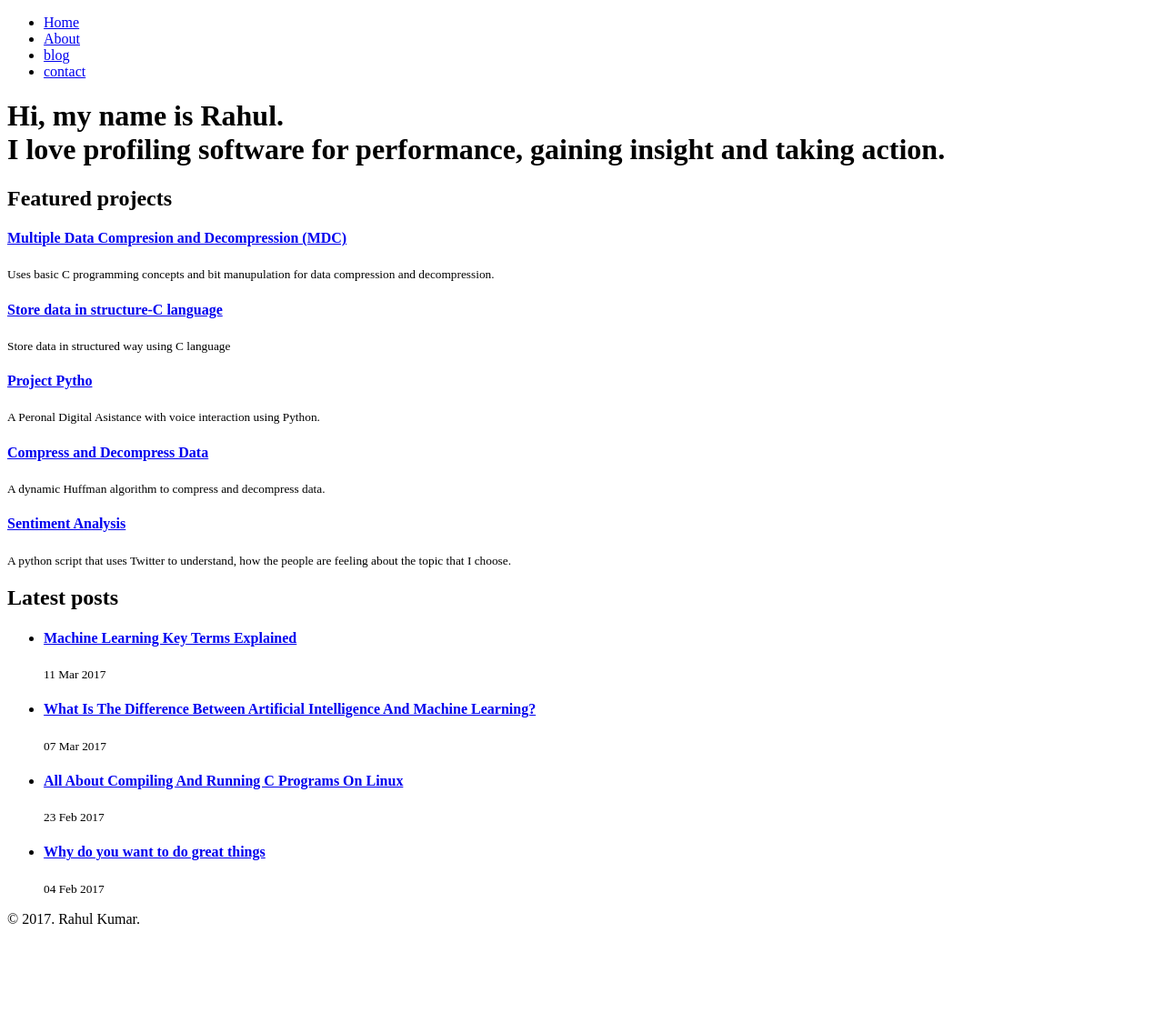
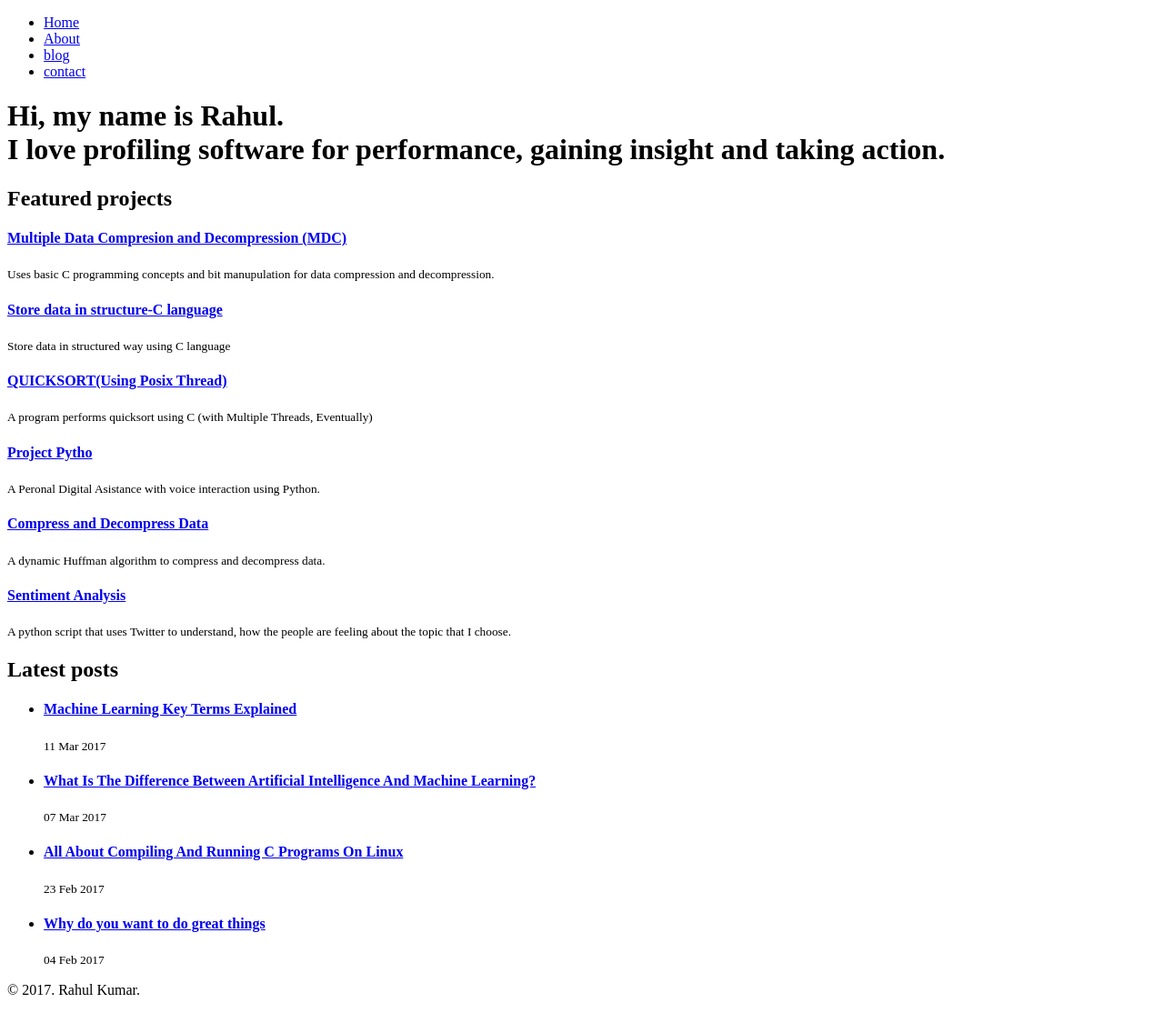
Before and after one commit to rahulkr7370/rahul10-pu.github.io, a Jekyll site: the page built from index.html, in a window 1280 px wide. Shown: the whole page at 91% size. Built offline with Jekyll 4.4.1, drawn with Linux system fonts in a browser that asks for light colours; before the commit the page ends 1036 px from its top, so only the background shows below that.

Commit message:
Update index.html

```diff
--- a/index.html
+++ b/index.html
@@ -12,6 +12,8 @@ description: Rahul Kumar. Programmer. Personal website. Includes blog posts cont
       <small>Uses basic C programming concepts and bit manupulation for data compression and decompression.</small>
       <h4><a href="https://github.com/rahul10-pu/Data-store-in-Structure-C">Store data in structure-C language</a></h4>
       <small>Store data in structured way using C language</small>
+    <h4><a href="https://github.com/rahul10-pu/Quicksort-with-POSIX-Thread">QUICKSORT(Using Posix Thread)</a> </h4>
+      <small> A program performs quicksort using C (with Multiple Threads, Eventually)</small>
     <h4><a href="https://github.com/rahul10-pu/pytho">Project Pytho</a></h4>
       <small>A Peronal Digital Asistance with voice interaction using Python.</small>
     <h4><a href="https://github.com/rahul10-pu/CDD">Compress and Decompress Data</a> </h4>
```
